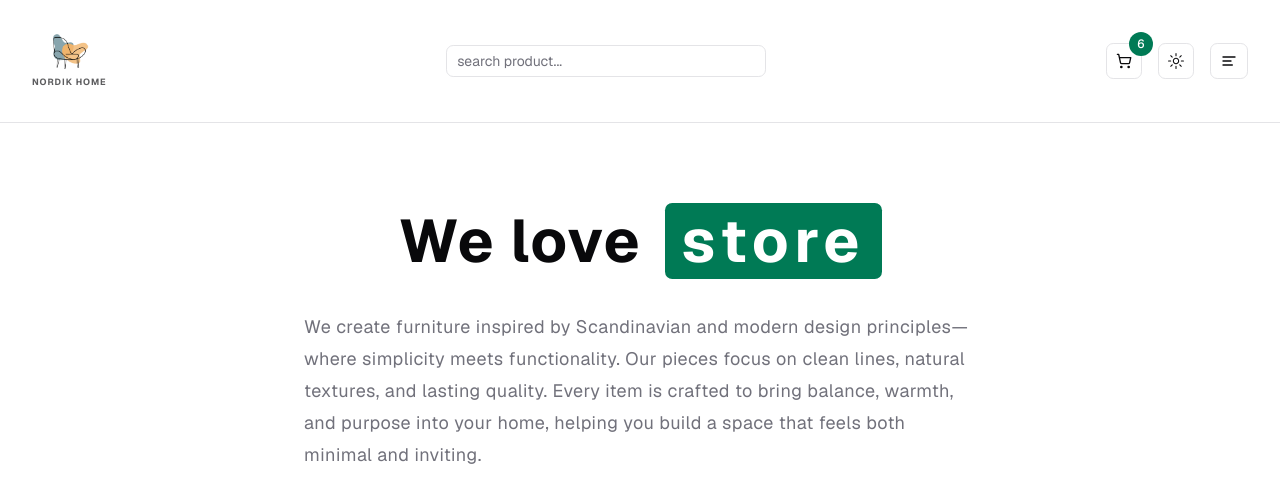
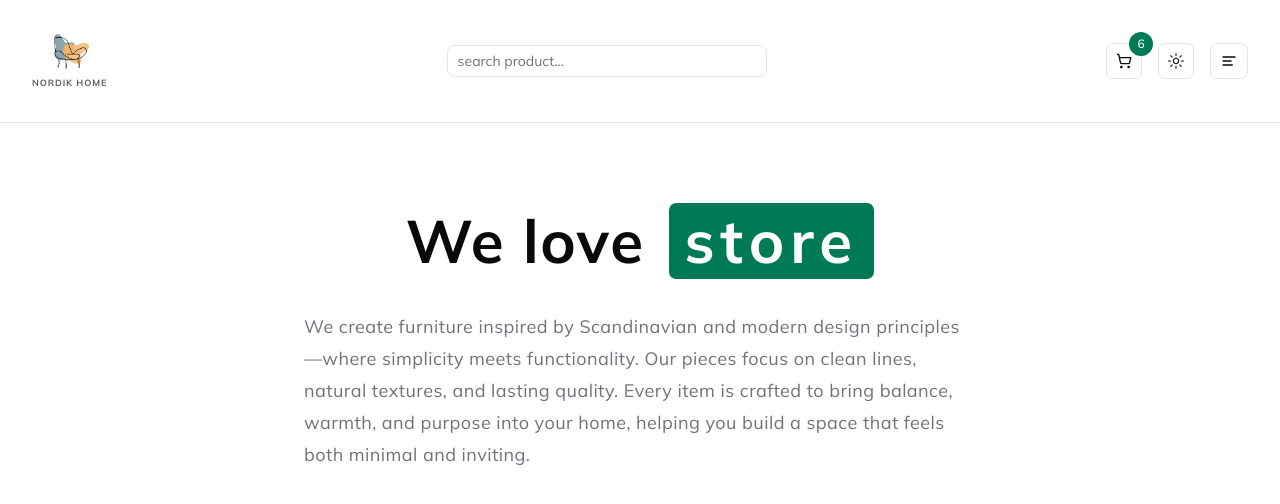
Before and after one commit to lpetrinina/Store, a Next.js app in the folder next-storefront/: page /about in a window 1280 px wide. Shown: the top 504 px of the page. Built offline with nearby package versions, Linux system fonts and the light colour scheme.

Commit message:
Change font and metadata

```diff
--- a/next-storefront/app/about/page.tsx
+++ b/next-storefront/app/about/page.tsx
@@ -1,3 +1,7 @@
+export const metadata = {
+  title: "About",
+};
+
 function AboutPage() {
   return (
     <section>
--- a/next-storefront/app/layout.tsx
+++ b/next-storefront/app/layout.tsx
@@ -1,16 +1,19 @@
 import type { Metadata } from "next";
+import { Mulish } from "next/font/google";
 import "./globals.css";
-import { Geist } from "next/font/google";
 import { cn } from "@/lib/utils";
 
 import Navbar from "@/components/navbar/Navbar";
 import Container from "@/components/global/Container";
 import Providers from "./providers";
 
-const geist = Geist({ subsets: ["latin"], variable: "--font-sans" });
+const mulish = Mulish({ subsets: ["latin"] });
 
 export const metadata: Metadata = {
-  title: "Next Storefront",
+  title: {
+    template: "%s / Nordik Home",
+    default: "Nordik Home",
+  },
   description: "A nifty store built with Next.js",
 };
 
@@ -22,7 +25,7 @@ export default function RootLayout({
   return (
     <html
       lang='en'
-      className={cn("font-sans", geist.variable)}
+      className={cn("font-sans", mulish.className)}
       suppressHydrationWarning
     >
       <body>
```
